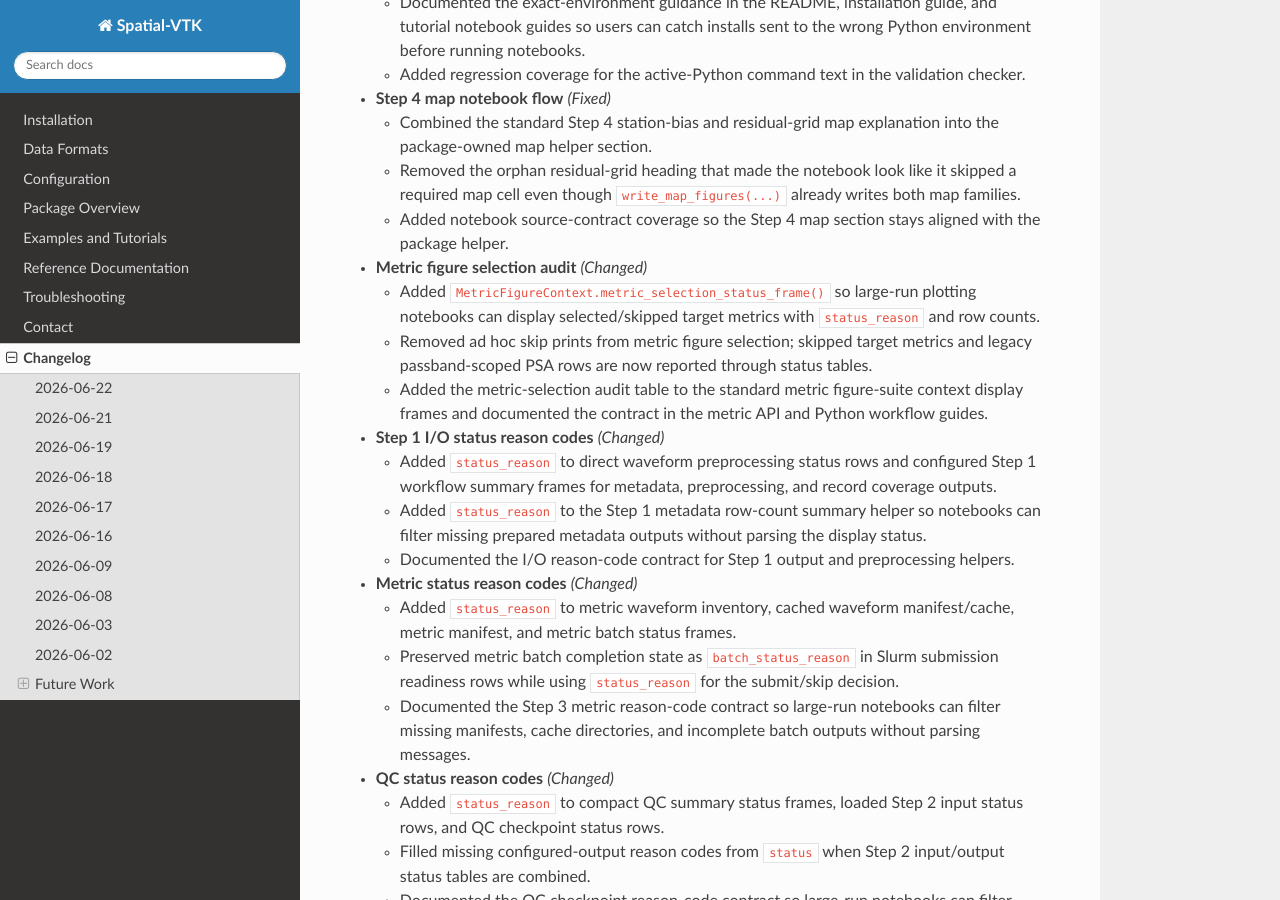
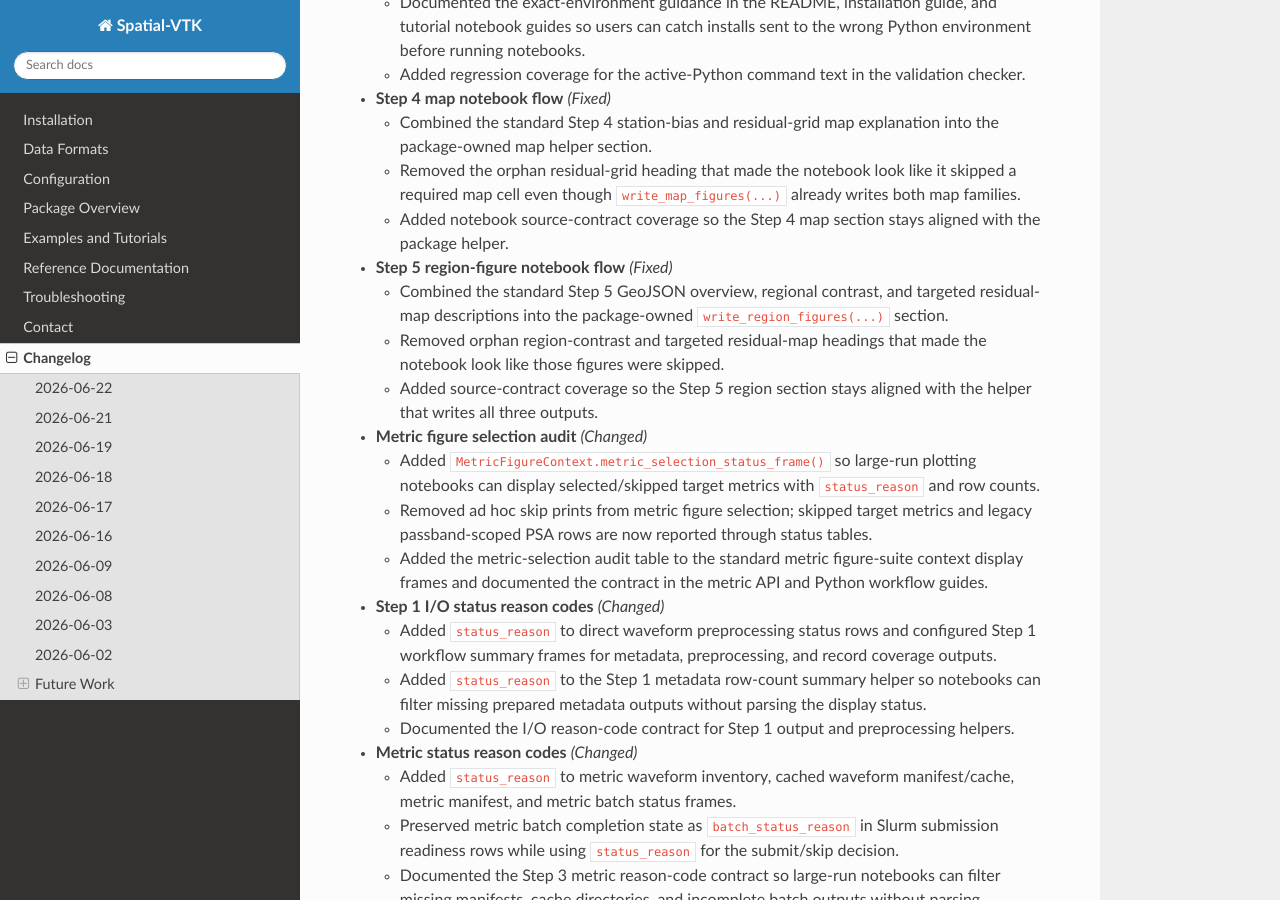
Before and after one commit to bcbirkel/spatial-vtk, a Sphinx documentation site: the page built from docs/changelog.rst, in a window 1280 px wide and 900 px high, scrolled down 311 px. Built offline with Sphinx 7.4.7 and the Read the Docs theme 3.1.0, drawn with Linux system fonts in a browser that asks for light colours.

Commit message:
Clarify Step 5 region figure notebook flow

```diff
--- a/docs/changelog.rst
+++ b/docs/changelog.rst
@@ -24,6 +24,16 @@ Changelog
     already writes both map families.
   - Added notebook source-contract coverage so the Step 4 map section stays
     aligned with the package helper.
+
+- **Step 5 region-figure notebook flow** *(Fixed)*
+
+  - Combined the standard Step 5 GeoJSON overview, regional contrast, and
+    targeted residual-map descriptions into the package-owned
+    ``write_region_figures(...)`` section.
+  - Removed orphan region-contrast and targeted residual-map headings that made
+    the notebook look like those figures were skipped.
+  - Added source-contract coverage so the Step 5 region section stays aligned
+    with the helper that writes all three outputs.
 
 - **Metric figure selection audit** *(Changed)*
 
```
Also changed, not shown: docs/examples/step_05_maps_and_figures.ipynb, 1 other file.
